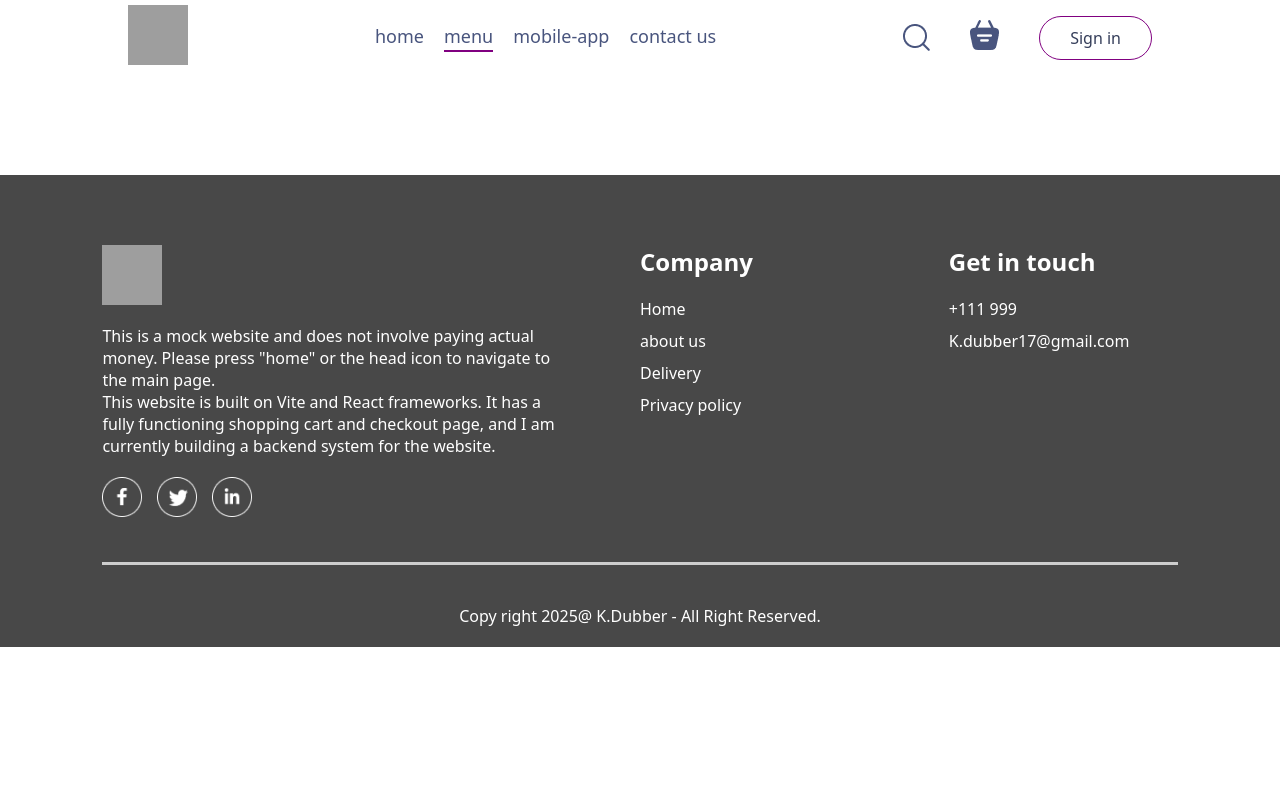
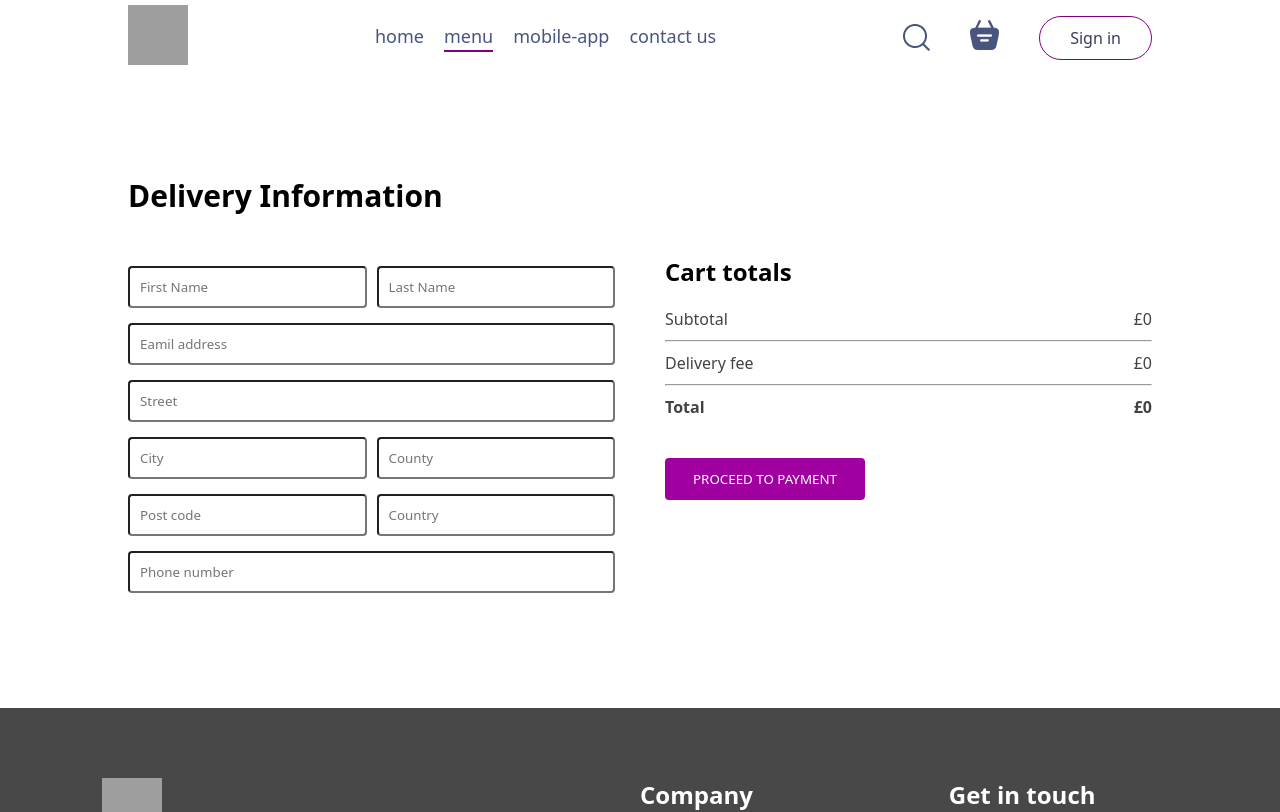
Before and after one commit to Keipher-Mada/Gasha-webpage, a React (Vite) app in the folder GachaStore/: page /order in a window 1280 px wide. Shown: the top 812 px of the page. Built offline with nearby package versions, Linux system fonts and the light colour scheme; grey boxes are pictures that could not be loaded.

Commit message:
PAayment page added

```diff
--- a/GachaStore/src/WebPages/Cart/Cart.jsx
+++ b/GachaStore/src/WebPages/Cart/Cart.jsx
@@ -1,9 +1,12 @@
 import React, { useContext } from 'react';
 import './Cart.css';
 import { StoreContext } from '../../Context/StoreContext';
+import { useNavigate } from 'react-router-dom';
 
 const Cart = () => {
   const { cartItems, gasha_list, removeFromCart, getTotalCartAmount } = useContext(StoreContext);
+
+  const navigate = useNavigate();
 
   return (
     <div className='cart'>
@@ -49,15 +52,15 @@
             <hr />
             <div className='cart-total-details'>
               <p>Delivery fee</p>
-              <p>£{2}</p>
+              <p>£{getTotalCartAmount() === 0 ? 0 : 2}</p>
             </div>
             <hr />
             <div className='cart-total-details'>
               <b>Total</b>
-              <b>£{getTotalCartAmount() + 2}</b>
+              <b>£{getTotalCartAmount() === 0 ? 0 : getTotalCartAmount() + 2}</b>
             </div>
           </div>
-          <button>PROCEED TO CHECKOUT</button>
+          <button onClick={() => navigate('/order')}>PROCEED TO CHECKOUT</button>
         </div>
         <div className='cart-promocode'>
           <div>
--- a/GachaStore/src/WebPages/PlaceOrder/PlaceOrder.css
+++ b/GachaStore/src/WebPages/PlaceOrder/PlaceOrder.css
@@ -0,0 +1,36 @@
+.place-order {
+  display: flex;
+  align-items: start;
+  justify-content: space-between;
+  gap: 50px;
+  margin-top: 100px;
+}
+.place-order-left {
+  width: 100%;
+  max-width: max(30%, 500px);
+}
+.place-order-left .title {
+  font-size: 30px;
+  font-weight: 600;
+  margin-bottom: 50px;
+}
+.place-order-left input {
+  margin-bottom: 15px;
+  width: 100%;
+  padding: 10px;
+  border: 1px soild #c5c5c5;
+  border-radius: 4px;
+  outline-color: purple;
+}
+.place-order-left .multi-field {
+  display: flex;
+  gap: 10px;
+}
+.place-order-right {
+  width: 100%;
+  max-width: max(40%, 500px);
+  margin-top: 80px;
+}
+.place-order .cart-total button {
+  margin-top: 20px;
+}
--- a/GachaStore/src/WebPages/PlaceOrder/PlaceOrder.jsx
+++ b/GachaStore/src/WebPages/PlaceOrder/PlaceOrder.jsx
@@ -1,12 +1,57 @@
-import React from 'react'
-import './PlaceOrder.css'
+import React, { useContext } from 'react';
+import './PlaceOrder.css';
+import { StoreContext } from '../../Context/StoreContext';
 
 const PlaceOrder = () => {
+  const { getTotalCartAmount } = useContext(StoreContext);
+
   return (
-    <div>
+    <form className='place-order'>
+      <div className='place-order-left'>
+        <p className='title'>Delivery Information</p>
+        <div className='multi-field'>
+          <input type='text' placeholder='First Name' />
+          <input type='text' placeholder='Last Name' />
+        </div>
+        <input type='text' placeholder='Eamil address' />
+        <input type='text' placeholder='Street' />
+        <div className='multi-field'>
+          <input type='text' placeholder='City' />
+          <input type='text' placeholder='County' />
+        </div>
+        <div className='multi-field'>
+          <input type='text' placeholder='Post code' />
+          <input type='text' placeholder='Country' />
+        </div>
+        <input type='text' placeholder='Phone number' />
+      </div>
 
-    </div>
-  )
-}
+      <div className='place-order-right'>
+        <div className='cart-total'>
+          <div className='cart-total'>
+            <h2>Cart totals</h2>
+            <div>
+              <div className='cart-total-details'>
+                <p>Subtotal</p>
+                <p>£{getTotalCartAmount()}</p>
+              </div>
+              <hr />
+              <div className='cart-total-details'>
+                <p>Delivery fee</p>
+                <p>£{getTotalCartAmount() === 0 ? 0 : 2}</p>
+              </div>
+              <hr />
+              <div className='cart-total-details'>
+                <b>Total</b>
+                <b>£{getTotalCartAmount() === 0 ? 0 : getTotalCartAmount() + 2}</b>
+              </div>
+            </div>
+          </div>
+          <button>PROCEED TO PAYMENT</button>
+        </div>
+      </div>
+    </form>
+  );
+};
 
-export default PlaceOrder
+export default PlaceOrder;
--- a/GachaStore/vite.config.js
+++ b/GachaStore/vite.config.js
@@ -4,5 +4,5 @@
 // https://vite.dev/config/
 export default defineConfig({
   plugins: [react()],
-  base: './',
+  base: '/',
 });
```
